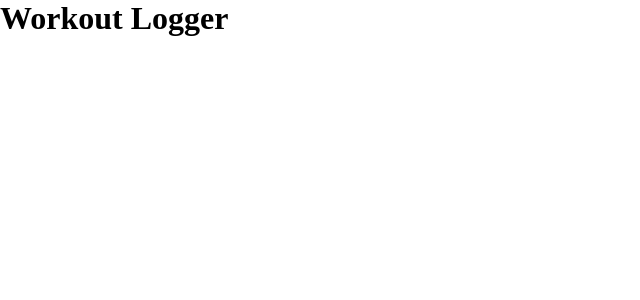
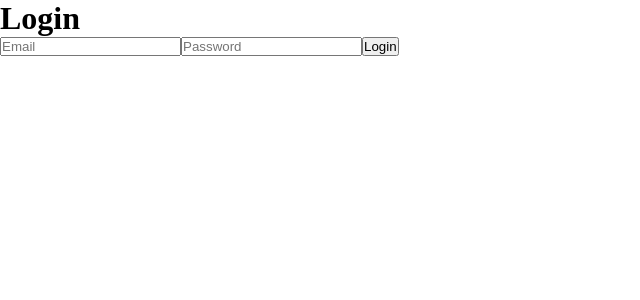
Before and after one commit to JudahBudah/express_workout-logger, a React app in the folder frontend/: page / in a window 1280 px wide. Shown: the top 300 px of the page, without its empty margins (0-640 px from the left). Built offline with nearby package versions, Linux system fonts and the light colour scheme; the HTML template or start-up script is replaced by a standard one.

Commit message:
Api, Routes, and Login Pages

```diff
--- a/frontend/src/App.jsx
+++ b/frontend/src/App.jsx
@@ -1,8 +1,17 @@
+import { BrowserRouter, Routes, Route } from 'react-router-dom'
+import Login from './pages/Login'
+import Register from './pages/Register'
+import Dashboard from './pages/Dashboard'
+
 function App() {
   return (
-    <div>
-      <h1>Workout Logger</h1>
-    </div>
+    <BrowserRouter>
+      <Routes>
+        <Route path='/' element={<Login />} />
+        <Route path='/register' element={<Register />} />
+        <Route path='/dashboard' element={<Dashboard />} />
+      </Routes>
+    </BrowserRouter>
   )
 }
 
--- /dev/null
+++ b/frontend/src/api/axios.js
@@ -0,0 +1,15 @@
+import axios from 'axios'
+
+const api = axios.create({
+  baseURL: 'http://localhost:5000'
+})
+
+api.interceptors.request.use((config) => {
+  const token = localStorage.getItem('token')
+  if (token) {
+    config.headers.Authorization = `Bearer ${token}`
+  }
+  return config
+})
+
+export default api
--- /dev/null
+++ b/frontend/src/pages/Dashboard.jsx
@@ -0,0 +1,5 @@
+function Dashboard() {
+  return <h1>Dashbaord</h1>
+}
+
+export default Dashboard
--- /dev/null
+++ b/frontend/src/pages/Login.jsx
@@ -0,0 +1,45 @@
+import { useState } from 'react'
+import { useNavigate } from 'react-router-dom'
+import api from '../api/axios'
+
+function Login() {
+  const [email, setEmail] = useState('')
+  const [password, setPassword] = useState('')
+  const [error, setError] = useState('')
+  const navigate = useNavigate()
+
+  const handleSubmit = async (e) => {
+    e.preventDefault()
+    try {
+      const response = await api.post('/auth/login', { email, password })
+      localStorage.setItem('token', response.data.token)
+      navigate('/dashboard')
+    } catch (err) {
+      setError('Invalid email or password')
+    }
+  }
+
+  return (
+    <div>
+      <h1>Login</h1>
+      {error && <p>{error}</p>}
+      <form onSubmit={handleSubmit}>
+        <input
+          type='email'
+          placeholder='Email'
+          value={email}
+          onChange={(e) => setEmail(e.target.value)}
+        />
+        <input
+          type='password'
+          placeholder='Password'
+          value={password}
+          onChange={(e) => setPassword(e.target.value)}
+        />
+        <button type='submit'>Login</button>
+      </form>
+    </div>
+  )
+}
+
+export default Login
--- /dev/null
+++ b/frontend/src/pages/Register.jsx
@@ -0,0 +1,5 @@
+function Register() {
+  return <h1>Register Page</h1>
+}
+
+export default Register
```
Also changed, not shown: frontend/src/context/AuthContext.jsx (added).
